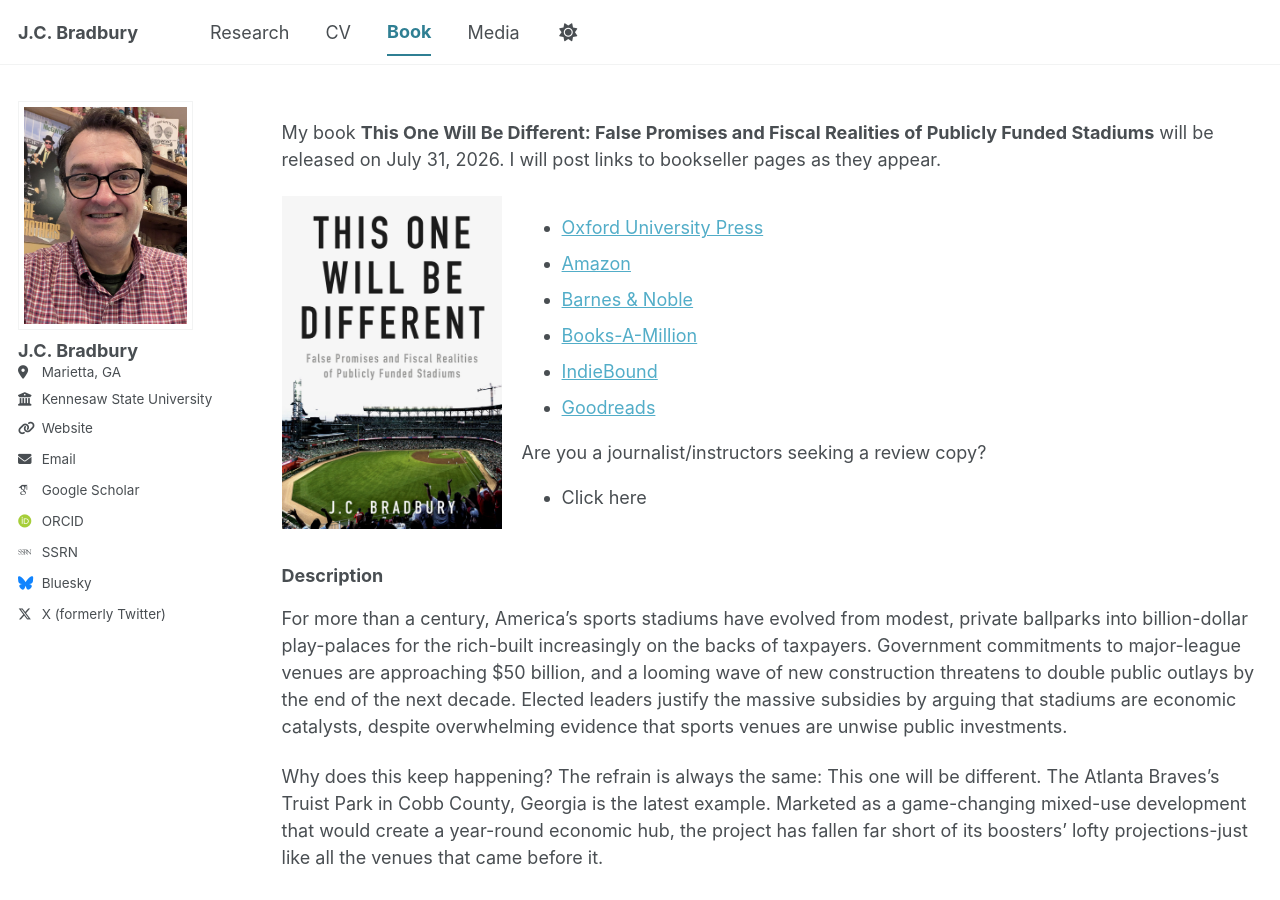
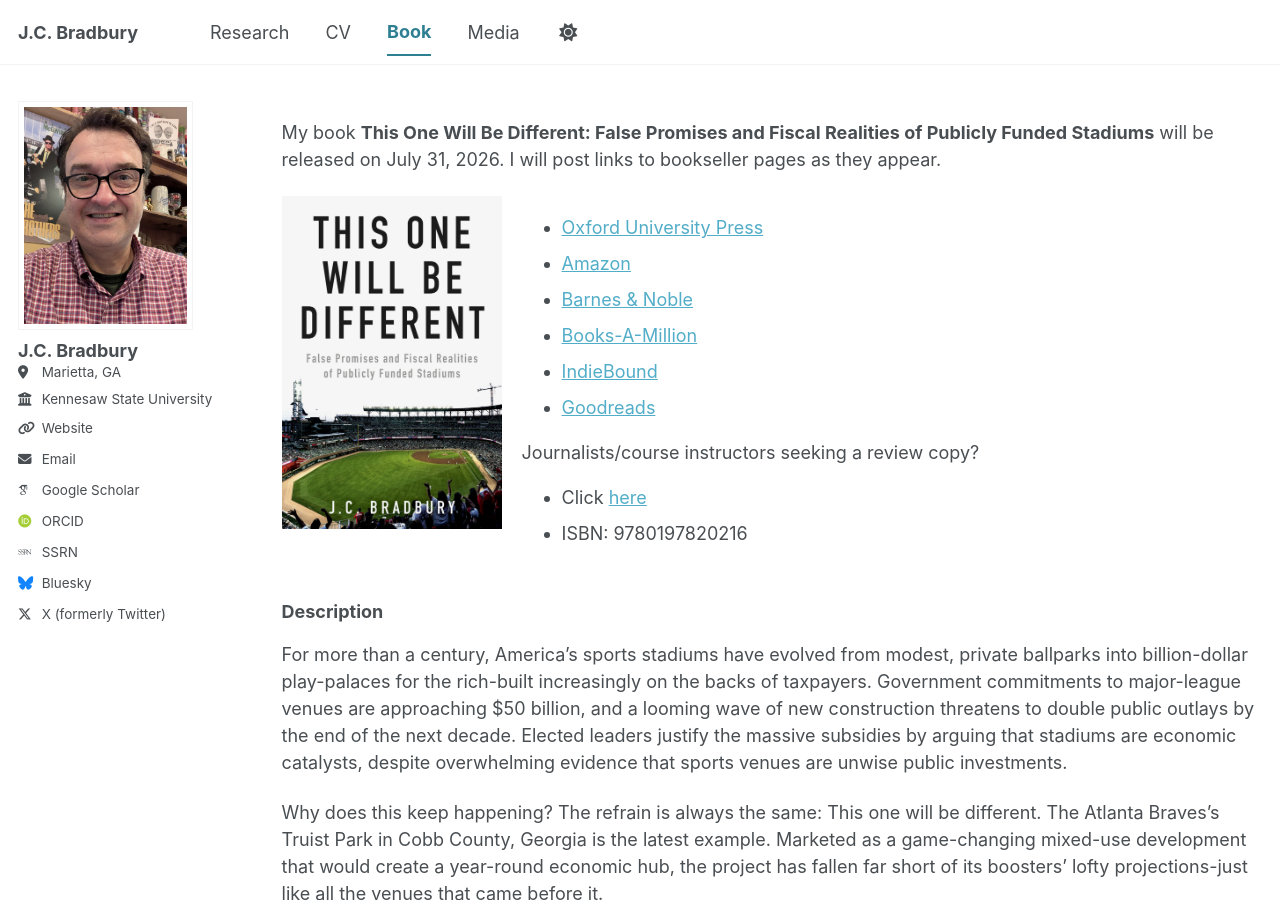
Before and after one commit to jcbradbury/jcbradbury.github.io, a Jekyll site: the page built from _pages/towbd.md, in a window 1280 px wide and 900 px high. Built offline with Jekyll 4.4.1, drawn with Linux system fonts in a browser that asks for light colours; some web fonts are replaced; a script bundle is joined from its source files by our own code; library files that are not in the unit come from our copies.

Commit message:
Update towbd.md

```diff
--- a/_pages/towbd.md
+++ b/_pages/towbd.md
@@ -25,8 +25,9 @@ My book **This One Will Be Different: False Promises and Fiscal Realities of Pub
       <li><a href="https://www.goodreads.com/book/show/245768742">Goodreads</a></li>
 
     </ul>
-    Are you a journalist/instructors seeking a review copy?
-<ul><li>Click here</li>
+    Journalists/course instructors seeking a review copy?
+<ul><li>Click <a href="https://academic.oup.com/pages/request-a-review-copy">here</a></li>
+<li>ISBN: 9780197820216</li>
 </ul>
   </div>
 
```
